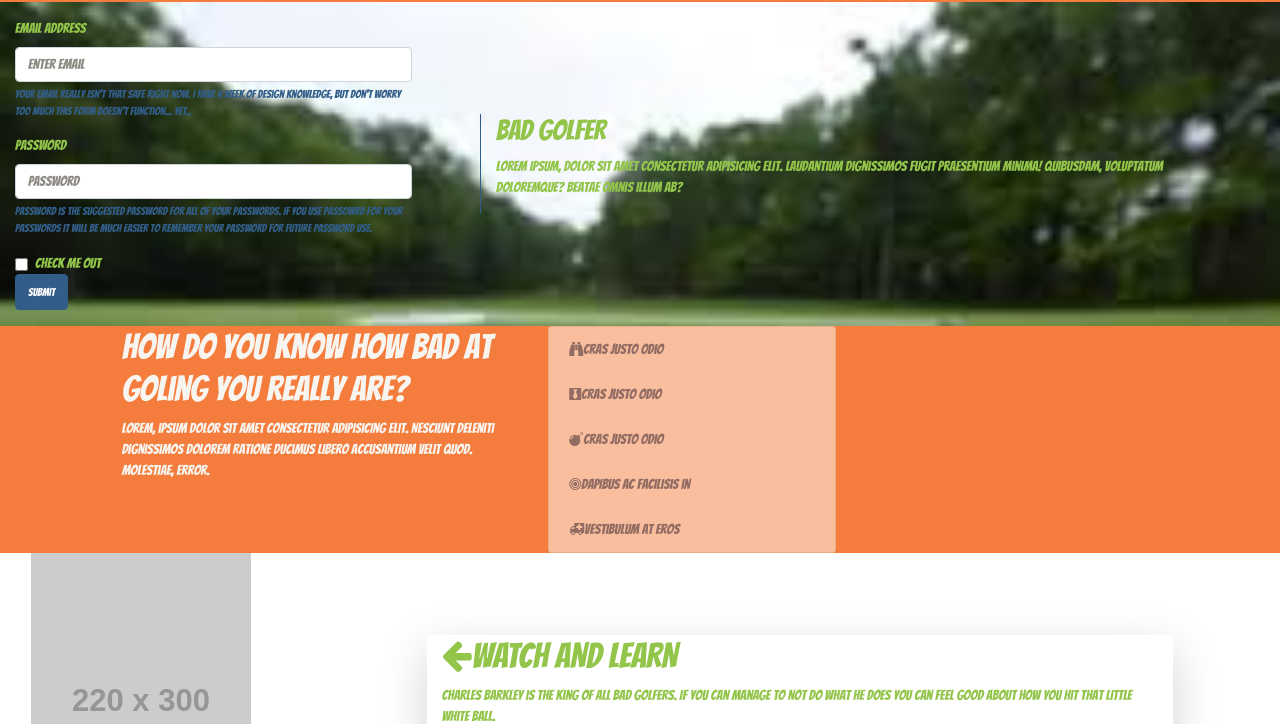
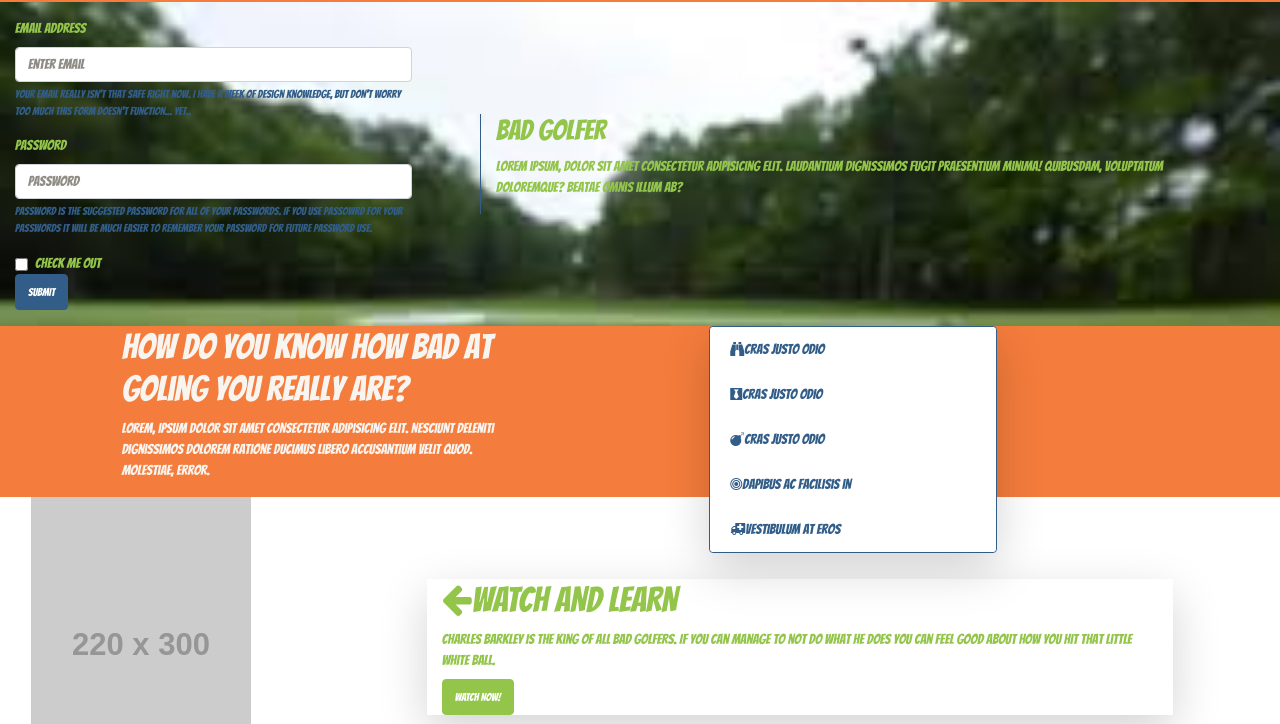
Before and after one commit to TrevorDouty/challenge, a plain HTML site: page index.html in a window 1280 px wide. Shown: the part 55-779 px from the top of the page. Drawn offline with nearby package versions, Linux system fonts and the light colour scheme; placeholder pictures from the web are drawn by us.

Commit message:
fixed card position

```diff
--- a/index.html
+++ b/index.html
@@ -67,8 +67,8 @@
         <p>Lorem, ipsum dolor sit amet consectetur adipisicing elit. Nesciunt deleniti dignissimos dolorem ratione
           ducimus libero accusantium velit quod. Molestiae, error.</p>
       </div>
-      <div class="col-12 col-md-6 order-md-2 opa">
-        <div class="card text-primary" style="width: 18rem;">
+      <div class="d-flex justify-content-center col-12 col-md-6 order-md-2 ">
+        <div class="card text-primary position-absolute border border-primary shadow-lg" style="width: 18rem;">
           <ul class="list-group list-group-flush">
             <li class="list-group-item"><i class="fa fa-binoculars" aria-hidden="true"></i>Cras justo odio
             </li>
@@ -80,6 +80,7 @@
         </div>
       </div>
     </div>
+
 
     <div class="row justify-content-center">
       <div class="col-12 col-md-3">
@@ -141,6 +142,10 @@
       </div>
     </div>
 
+    <div class="row">
+
+    </div>
+
   </main>
   <footer>
     <div class="row">
--- a/style.css
+++ b/style.css
@@ -9,4 +9,5 @@ background-size: cover;
 
 .opa{
   opacity: .5;
+
 }
```
